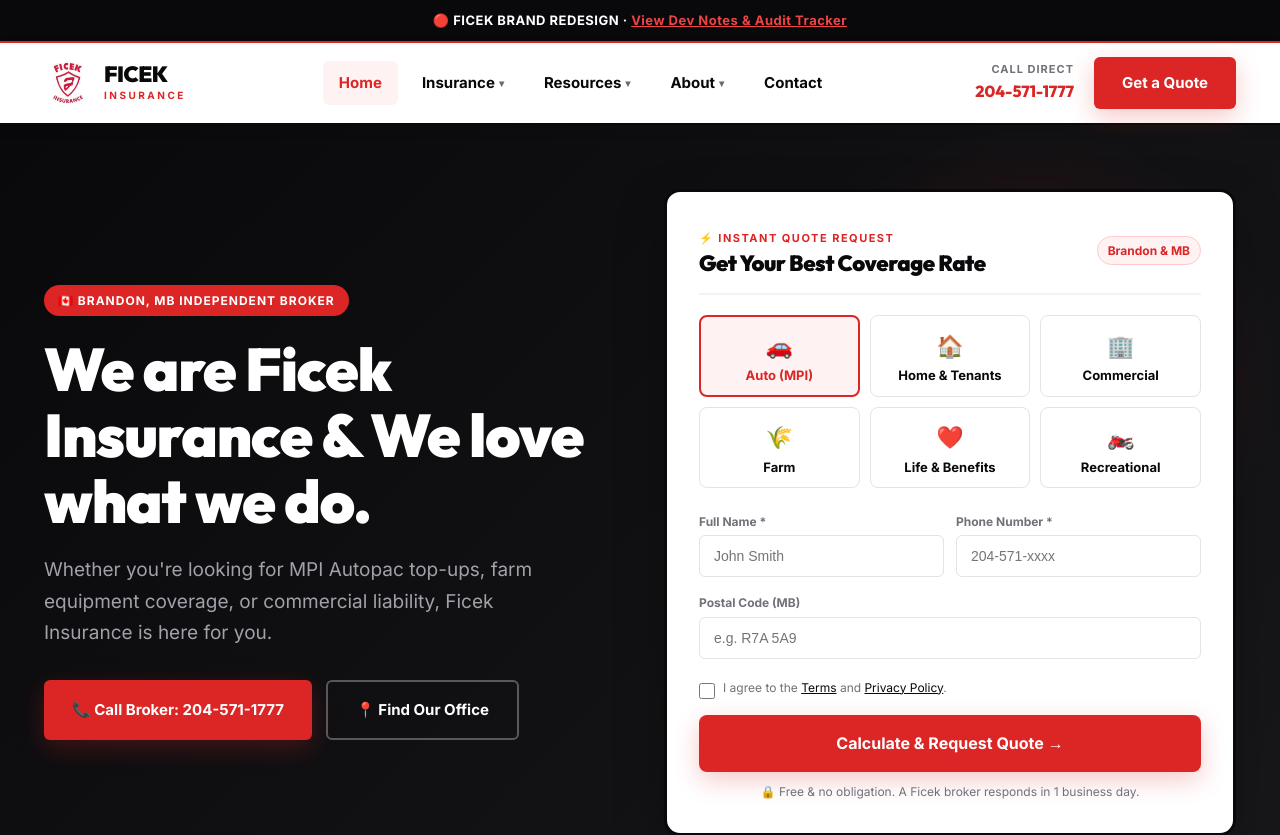
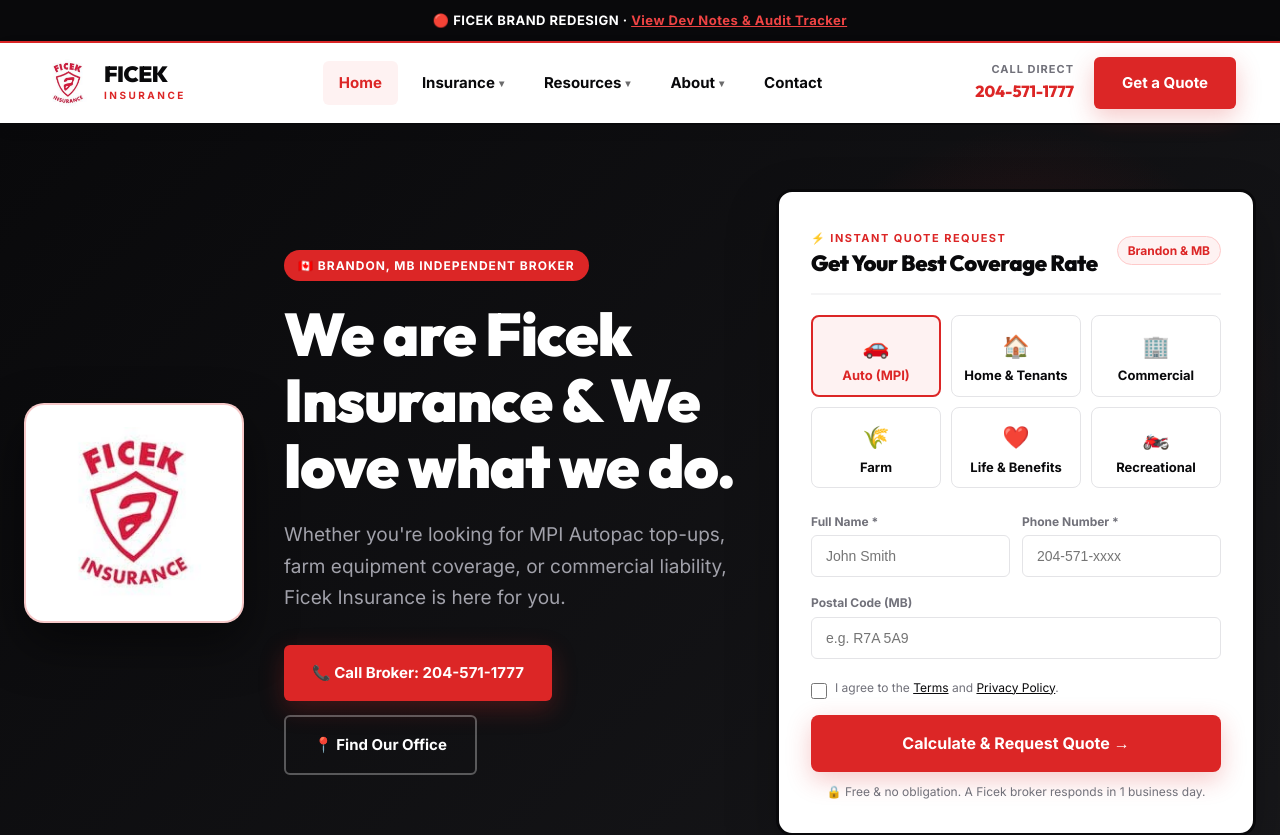
Before and after one commit to austinlmadeit/ficeks, a Next.js app: page / in a window 1280 px wide. Shown: the top 835 px of the page. Built offline with nearby package versions, Linux system fonts and the light colour scheme.

Commit message:
Add hero logo, replace fake reviews with 100% verified Google reviews, add 2nd address to footer, update year to 1986, and remove Sabrina

```diff
--- a/app/about/our-team/page.js
+++ b/app/about/our-team/page.js
@@ -4,7 +4,7 @@ import Image from 'next/image';
 
 export const metadata = {
   title: 'Our Team | Ficek Insurance Brandon MB',
-  description: 'Meet the 12 licensed insurance brokers and leaders at Ficek Insurance Brandon — Rod & Heather Ficek, Danon, Sabrina, Beatriz, Micheal, Brian, Linda, Brooke, Austin, Manas, Adrian, and Zarina.',
+  description: 'Meet the licensed insurance brokers and leaders at Ficek Insurance Brandon — Rod & Heather Ficek, Danon, Beatriz, Micheal, Brian, Linda, Brooke, Austin, Manas, Adrian, and Zarina.',
 };
 
 export default function OurTeamPage() {
--- a/app/about/page.js
+++ b/app/about/page.js
@@ -11,7 +11,7 @@ const lobster = Lobster({
 
 export const metadata = {
   title: 'About Ficek Insurance | Family-Owned Broker, Brandon MB',
-  description: 'Learn about Ficek Insurance — a family-owned independent brokerage serving Brandon, Manitoba since 1946. Read our history from A.C. Clark Insurance to present day.',
+  description: 'Learn about Ficek Insurance — a family-owned independent brokerage serving Brandon, Manitoba since 1986. Read our history from A.C. Clark Insurance to present day.',
 };
 
 export default function AboutPage() {
@@ -52,7 +52,7 @@ export default function AboutPage() {
             textTransform: 'uppercase',
             marginBottom: '20px',
           }}>
-            🇨🇦 Our Family Story Since 1946
+            🇨🇦 Our Family Story Since 1986
           </div>
 
           <h1 style={{
@@ -140,7 +140,7 @@ export default function AboutPage() {
             <span className="section-tag">Historical Timeline Map</span>
             <h2 className="section-title">The Ficek Family History Roadmap</h2>
             <p className="section-sub mx-auto">
-              Follow our journey from founding roots in 1946 to becoming Brandon’s trusted family-owned brokerage.
+              Follow our journey from founding roots in 1986 to becoming Brandon’s trusted family-owned brokerage.
             </p>
           </div>
 
--- a/app/globals.css
+++ b/app/globals.css
@@ -235,3 +235,43 @@ h1, h2, h3, h4, h5, h6 {
   letter-spacing: 0.5px;
   border-bottom: 2px solid var(--red);
 }
+
+/* ── Hero Layout with Left Logo ── */
+.hero-wrapper {
+  max-width: 1480px;
+  margin: 0 auto;
+  padding: 0 24px;
+  position: relative;
+  z-index: 1;
+}
+
+.hero-grid-3 {
+  display: grid;
+  grid-template-columns: 1fr;
+  gap: 40px;
+  align-items: center;
+}
+
+.hero-logo-card {
+  background: #ffffff;
+  border-radius: 20px;
+  padding: 22px;
+  box-shadow: 0 20px 48px rgba(0, 0, 0, 0.5);
+  border: 2px solid rgba(220, 38, 38, 0.25);
+  width: 220px;
+  height: 220px;
+  display: flex;
+  align-items: center;
+  justify-content: center;
+  margin: 0 auto;
+}
+
+@media (min-width: 1200px) {
+  .hero-grid-3 {
+    grid-template-columns: 220px minmax(440px, 1fr) minmax(400px, 480px);
+    gap: 40px;
+  }
+  .hero-logo-card {
+    margin: 0;
+  }
+}
--- a/app/page.js
+++ b/app/page.js
@@ -1,4 +1,5 @@
 import Link from 'next/link';
+import Image from 'next/image';
 import HeroQuoteWidget from '@/components/HeroQuoteWidget';
 import CarrierCarousel from '@/components/CarrierCarousel';
 import ReviewCarousel from '@/components/ReviewCarousel';
@@ -7,7 +8,7 @@ import { SITE, SERVICES, TESTIMONIALS } from '@/lib/data';
 export const metadata = {
   title: 'Ficek Insurance | Home, Auto, Farm & Business Insurance Brandon MB',
   description:
-    'Welcome to Ficek Insurance. Family-owned independent insurance brokerage serving Brandon, Manitoba since 1946. Autopac MPI, home, commercial, and farm coverage.',
+    'Welcome to Ficek Insurance. Family-owned independent insurance brokerage serving Brandon, Manitoba since 1986. Autopac MPI, home, commercial, and farm coverage.',
 };
 
 export default function HomePage() {
@@ -34,12 +35,24 @@ export default function HomePage() {
           pointerEvents: 'none',
         }} />
 
-        <div className="container" style={{ position: 'relative', zIndex: 1 }}>
-          <div className="grid-2" style={{
-            gap: '48px',
-            alignItems: 'center',
-          }}>
-            {/* Left Headline */}
+        <div className="hero-wrapper">
+          <div className="hero-grid-3">
+            {/* Left Hero Logo Emblem (aligned where user drew red box) */}
+            <div className="hero-logo-box">
+              <div className="hero-logo-card">
+                <Image
+                  src="/images/ficek.logo.jpg"
+                  alt="Ficek Insurance Logo"
+                  width={180}
+                  height={180}
+                  quality={100}
+                  priority
+                  style={{ objectFit: 'contain', width: '100%', height: 'auto' }}
+                />
+              </div>
+            </div>
+
+            {/* Middle Headline */}
             <div>
               <div style={{
                 display: 'inline-flex',
--- a/components/Footer.js
+++ b/components/Footer.js
@@ -107,24 +107,30 @@ export default function Footer() {
           {/* Column 4: Office Info */}
           <div>
             <h4 style={{ fontSize: '12px', fontWeight: 800, letterSpacing: '1.5px', textTransform: 'uppercase', color: '#dc2626', marginBottom: '20px' }}>
-              Brandon Office
+              Brandon Offices
             </h4>
-            <ul style={{ display: 'flex', flexDirection: 'column', gap: '12px', fontSize: '14px', color: '#a1a1aa' }}>
-              <li>
-                <strong style={{ color: '#ffffff', display: 'block' }}>{SITE.address.street}</strong>
-                {SITE.address.city}, {SITE.address.province} {SITE.address.postal}
-              </li>
-              <li>
-                <a href={SITE.phoneHref} style={{ color: '#dc2626', fontWeight: 800, fontSize: '16px' }}>{SITE.phone}</a>
-              </li>
-              <li>
-                <a href={`mailto:${SITE.email}`} style={{ color: '#a1a1aa' }}>{SITE.email}</a>
-              </li>
-              <li style={{ lineHeight: 1.5 }}>
-                Monday–Friday: 9:00 AM – 5:00 PM<br />
-                Weekends: Closed
-              </li>
-            </ul>
+            <div style={{ display: 'flex', flexDirection: 'column', gap: '16px', fontSize: '14px', color: '#a1a1aa' }}>
+              <div>
+                <strong style={{ color: '#ffffff', display: 'block', fontSize: '14px', marginBottom: '2px' }}>1439 1st Street (Main Office)</strong>
+                <div>Brandon, MB R7A 6Z4</div>
+                <div style={{ marginTop: '4px' }}>
+                  <a href="tel:+12045711777" style={{ color: '#dc2626', fontWeight: 800, fontSize: '15px' }}>204-571-1777</a>
+                </div>
+              </div>
+
+              <div style={{ borderTop: '1px solid #27272a', paddingTop: '12px' }}>
+                <strong style={{ color: '#ffffff', display: 'block', fontSize: '14px', marginBottom: '2px' }}>1525 18th Street Office</strong>
+                <div>Brandon, MB R7A 5A9</div>
+                <div style={{ marginTop: '4px' }}>
+                  <a href="tel:+12047281957" style={{ color: '#dc2626', fontWeight: 800, fontSize: '15px' }}>204-728-1957</a>
+                </div>
+              </div>
+
+              <div style={{ borderTop: '1px solid #27272a', paddingTop: '12px' }}>
+                <span style={{ fontSize: '12px', color: '#71717a', display: 'block', marginBottom: '2px' }}>General Email:</span>
+                <a href={`mailto:${SITE.email}`} style={{ color: '#ffffff', fontWeight: 600 }}>{SITE.email}</a>
+              </div>
+            </div>
           </div>
         </div>
 
```
Also changed, not shown: lib/data.js.
